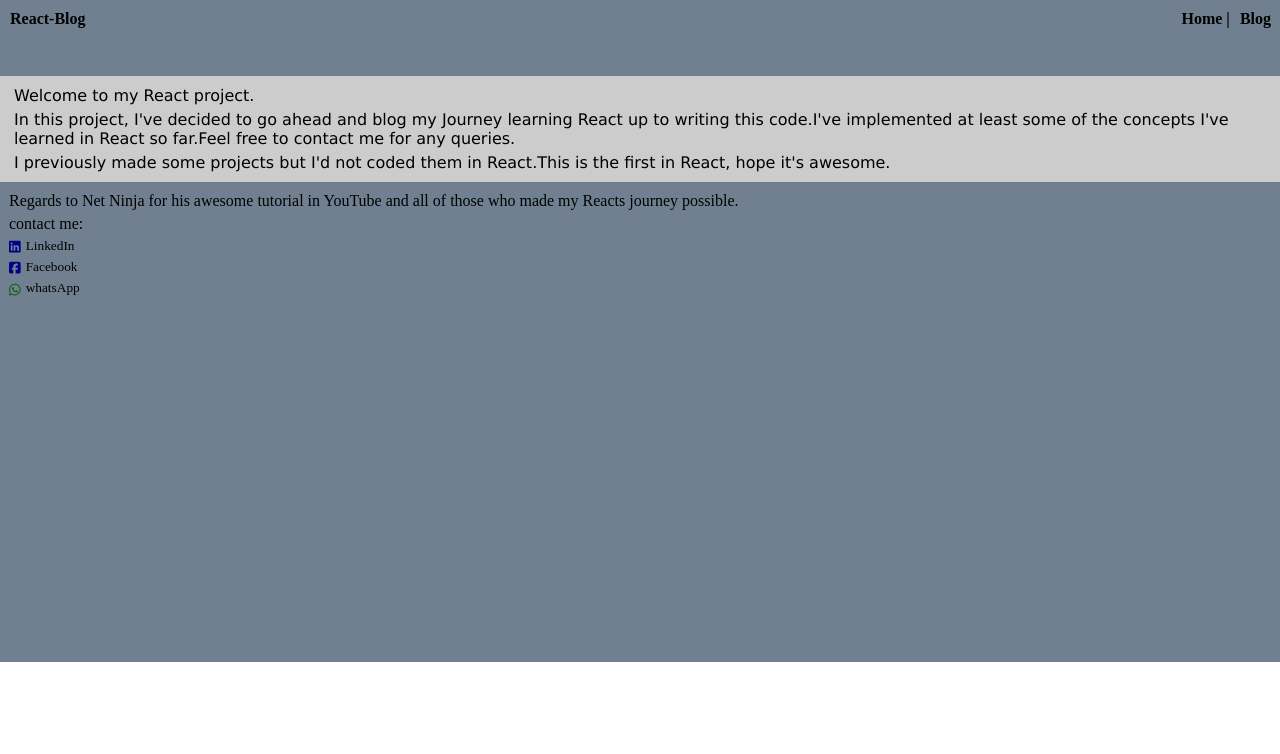
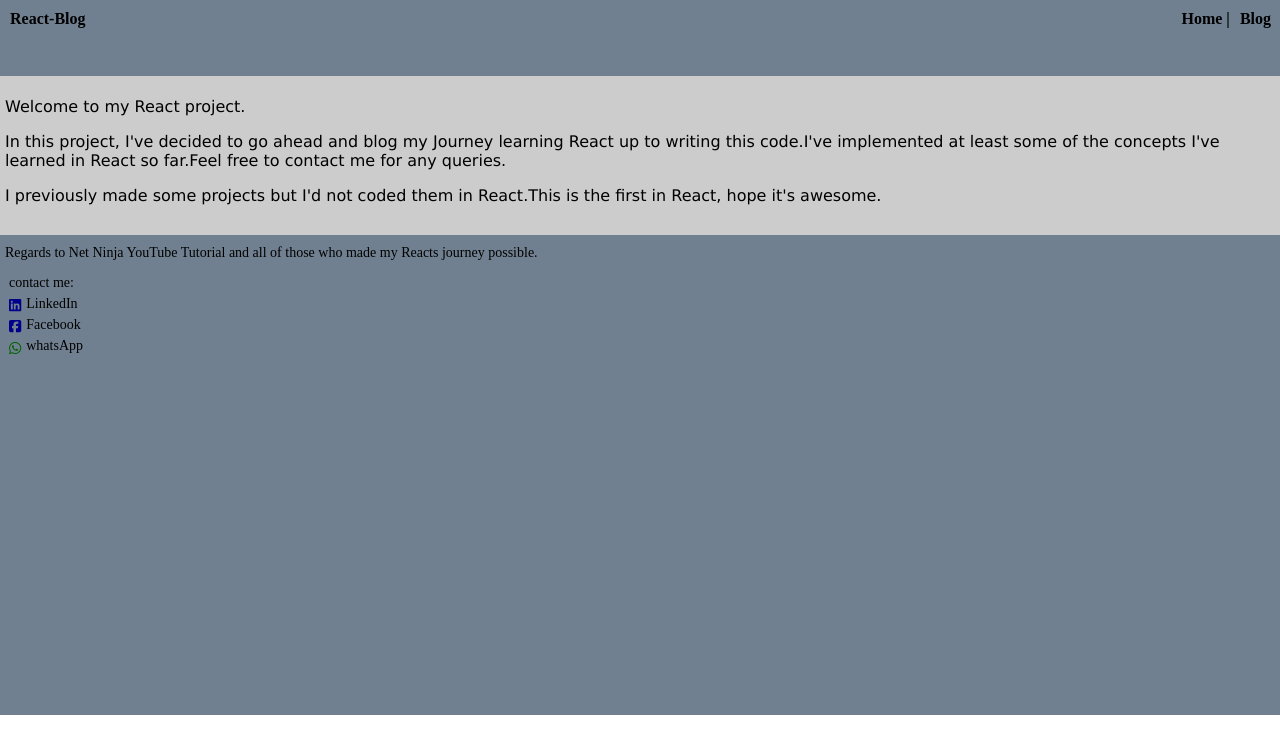
Before and after one commit to kass8mal8/React-Blog, a React (Create React App) app: page / in a window 1280 px wide. Shown: the top 754 px of the page. Built offline with nearby package versions, Linux system fonts and the light colour scheme.

Commit message:
2 files modified

```diff
--- a/src/Footer.js
+++ b/src/Footer.js
@@ -7,7 +7,7 @@ const Footer=()=>{
     <div className="footerDiv">
      <div className="regardsDiv">
        <p>
-           Regards to Net Ninja for his awesome tutorial in YouTube and all of those who made my Reacts journey possible.
+           Regards to Net Ninja YouTube Tutorial and all of those who made my Reacts journey possible.
        </p>
      </div>
      <div className="contactDiv" >
--- a/src/style.css
+++ b/src/style.css
@@ -62,10 +62,11 @@ a{
     margin-bottom: -10px;
     margin-top: -20px;
 }
-.footerDiv small, p{
+.footerDiv small,.contactDiv p{
   display: flex;
   margin:5px 4px;
   padding-left: 5px;
+  font-size: 14px;
 }
 .linkedin,.facebook{
    color:darkblue;
@@ -80,6 +81,7 @@ a{
 .regardsDiv p{
   padding-top: 10px;
   padding-left: 5px;
+  font-size: 14px;
 }
 
 @media screen and (min-width:420px){
```
